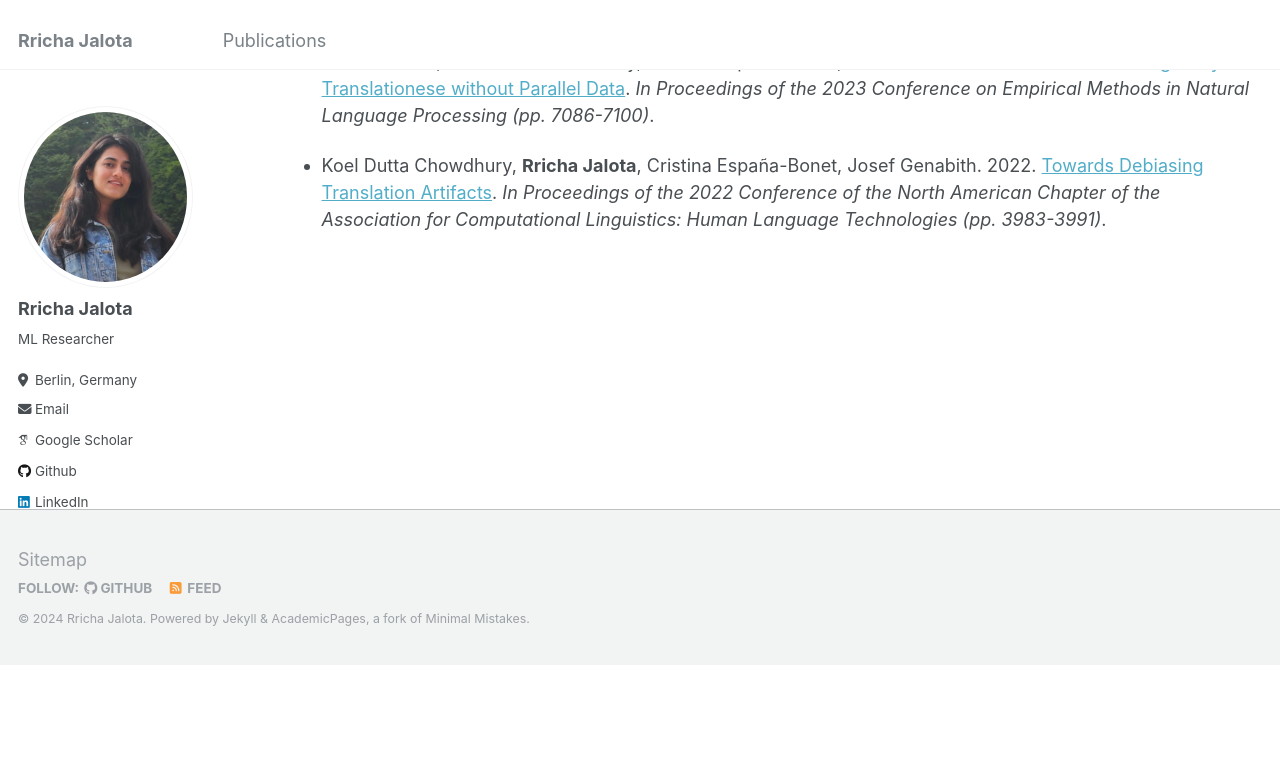
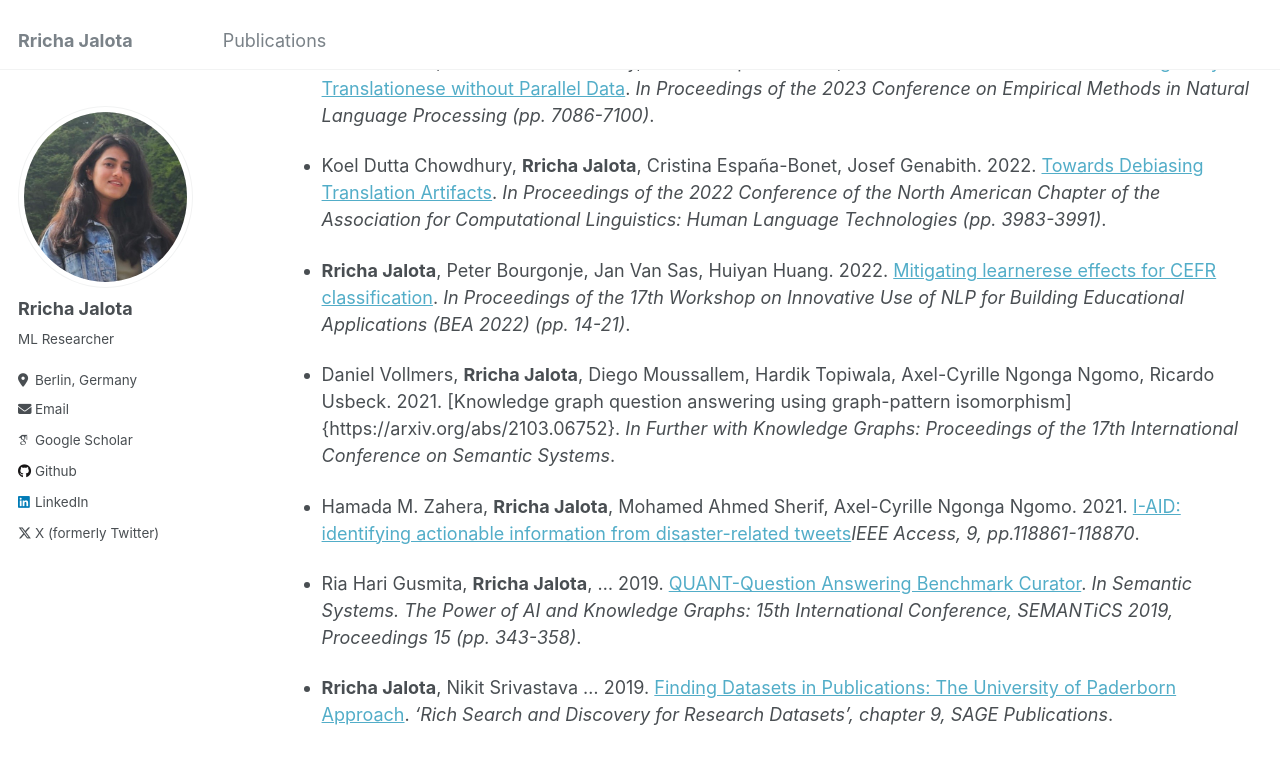
Before and after one commit to rrichajalota/rrichajalota.github.io, a Jekyll site: the page built from _pages/publications.md, in a window 1280 px wide and 900 px high, scrolled down 327 px. Shown: the top 764 px of the window. Built offline with Jekyll 4.4.1, drawn with Linux system fonts in a browser that asks for light colours; some web fonts are replaced; before the commit the page ends 991 px from its top, so only the background shows below that.

Commit message:
Update publications.md

```diff
--- a/_pages/publications.md
+++ b/_pages/publications.md
@@ -17,6 +17,18 @@ author_profile: true
 
 - Koel Dutta Chowdhury, **Rricha Jalota**, Cristina España-Bonet, Josef Genabith. 2022. [Towards Debiasing Translation Artifacts](https://aclanthology.org/2022.naacl-main.292/). *In Proceedings of the 2022 Conference of the North American Chapter of the Association for Computational Linguistics: Human Language Technologies (pp. 3983-3991)*.
 
+- **Rricha Jalota**, Peter Bourgonje, Jan Van Sas, Huiyan Huang. 2022. [Mitigating learnerese effects for CEFR classification](https://aclanthology.org/2022.bea-1.3/). *In Proceedings of the 17th Workshop on Innovative Use of NLP for Building Educational Applications (BEA 2022) (pp. 14-21)*.
+
+- Daniel Vollmers, **Rricha Jalota**, Diego Moussallem, Hardik Topiwala, Axel-Cyrille Ngonga Ngomo, Ricardo Usbeck. 2021. [Knowledge graph question answering using graph-pattern isomorphism]{https://arxiv.org/abs/2103.06752}. *In Further with Knowledge Graphs: Proceedings of the 17th International Conference on Semantic Systems*.
+
+- Hamada M. Zahera, **Rricha Jalota**, Mohamed Ahmed Sherif, Axel-Cyrille Ngonga Ngomo. 2021. [I-AID: identifying actionable information from disaster-related tweets](https://ieeexplore.ieee.org/stamp/stamp.jsp?arnumber=9522108)*IEEE Access, 9, pp.118861-118870*.
+
+- Ria Hari Gusmita, **Rricha Jalota**, ... 2019. [QUANT-Question Answering Benchmark Curator](https://link.springer.com/content/pdf/10.1007/978-3-030-33220-4.pdf#page=352). *In Semantic Systems. The Power of AI and Knowledge Graphs: 15th International Conference, SEMANTiCS 2019, Proceedings 15 (pp. 343-358)*.
+
+- **Rricha Jalota**, Nikit Srivastava ... 2019. [Finding Datasets in Publications: The University of Paderborn Approach](https://study.sagepub.com/richcontext). *'Rich Search and Discovery for Research Datasets', chapter 9, SAGE Publications*.
+
+
+
 <!-- {% include base_path %}
 
 {% for post in site.publications reversed %}
```
